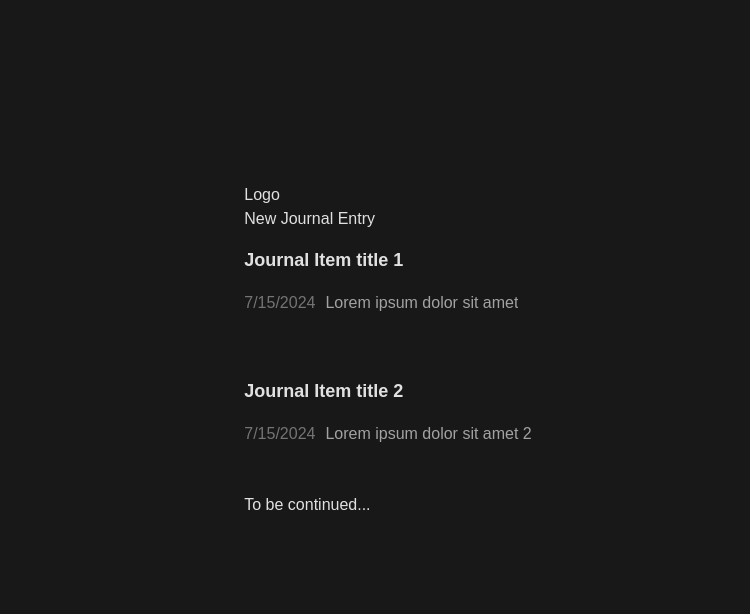
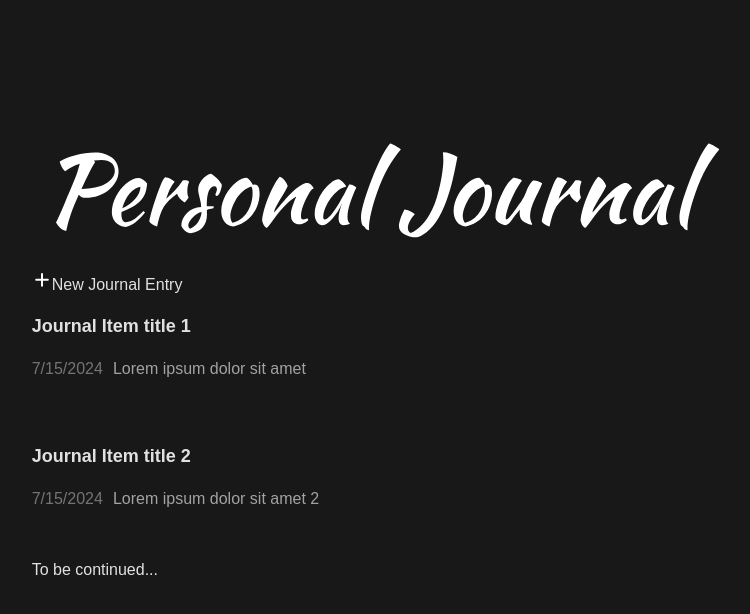
Before and after one commit to igerne94/diary, a React (Vite) app: page / in a window 1280 px wide. Shown: the top 614 px of the page, without its empty margins (252-1002 px from the left). Built offline with nearby package versions, Linux system fonts and the light colour scheme.

Commit message:
logo svg

```diff
--- a/src/components/Header/Header.jsx
+++ b/src/components/Header/Header.jsx
@@ -2,7 +2,7 @@ import './Header.module.css';
 
 const Header = () => {
     return (
-        <>Logo</>
+        <img className='logo'src='/logo.svg' alt='Logo'/>
     );
 };
 
--- a/src/components/Header/Header.module.css
+++ b/src/components/Header/Header.module.css
@@ -0,0 +1,3 @@
+.logo {
+    width: 180px;
+}
--- a/src/components/JournalAddButton/JournalAddButton.jsx
+++ b/src/components/JournalAddButton/JournalAddButton.jsx
@@ -3,6 +3,10 @@ import CardButton from '../CardButton/CardButton';
 function JournalAddButton() {
     return (
         <CardButton className="journal-add">
+            <svg xmlns="http://www.w3.org/2000/svg" width="20" height="21" viewBox="0 0 20 21" fill="none">
+				<path d="M10 4.96265V16.6293" stroke="white" strokeWidth="2" strokeLinecap="round" strokeLinejoin="round"/>
+				<path d="M4.16669 10.796H15.8334" stroke="white" strokeWidth="2" strokeLinecap="round" strokeLinejoin="round"/>
+			</svg>
             New Journal Entry
         </CardButton>
     );
```
Also changed, not shown: public/logo.svg (added).
